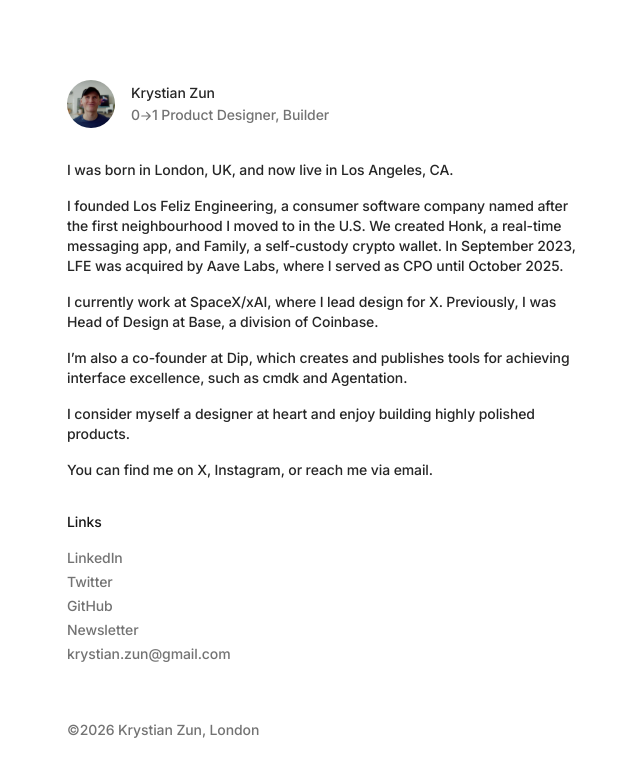
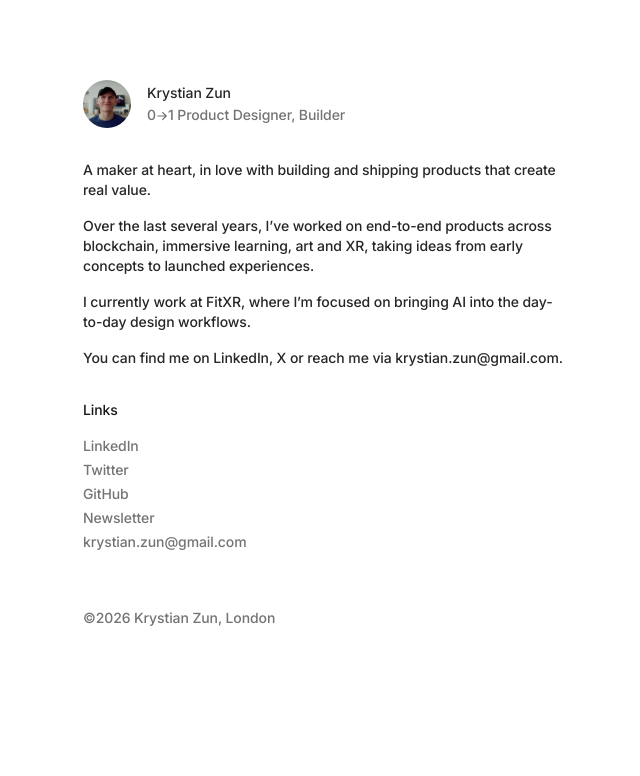
Before and after one commit to krystianzun/krystianzun-com, a Next.js app: page / in a window 1280 px wide. Shown: the top 776 px of the page, without its empty margins (317-957 px from the left). Built offline with nearby package versions, Linux system fonts and the light colour scheme.

Commit message:
update copy

```diff
--- a/app/page.tsx
+++ b/app/page.tsx
@@ -4,7 +4,7 @@
 
 export default function Home() {
   return (
-    <main className="pt-20 pb-20 mx-auto max-w-lg">
+    <main className="pt-20 pb-20 mx-auto max-w-lg px-4">
       <article className="mb-8">
         <header className="pb-8 flex flex-row items-center gap-4">
           <Image
@@ -34,27 +34,23 @@
           </div>
         </header>
         <div className="gap-4 text-primary grid">
-          <p>I was born in London, UK, and now live in Los Angeles, CA.</p>
           <p>
-            I founded Los Feliz Engineering, a consumer software company named
-            after the first neighbourhood I moved to in the U.S. We created
-            Honk, a real-time messaging app, and Family, a self-custody crypto
-            wallet. In September 2023, LFE was acquired by Aave Labs, where I
-            served as CPO until October 2025.
+            A maker at heart, in love with building and shipping products that
+            create real value.
           </p>
           <p>
-            I currently work at SpaceX/xAI, where I lead design for X.
-            Previously, I was Head of Design at Base, a division of Coinbase.
+            Over the last several years, I’ve worked on end-to-end products
+            across blockchain, immersive learning, art and XR, taking ideas from
+            early concepts to launched experiences.
           </p>
           <p>
-            I’m also a co-founder at Dip, which creates and publishes tools for
-            achieving interface excellence, such as cmdk and Agentation.
+            I currently work at FitXR, where I’m focused on bringing AI into the
+            day-to-day design workflows.
           </p>
           <p>
-            I consider myself a designer at heart and enjoy building highly
-            polished products.
+            You can find me on LinkedIn, X or reach me via
+            krystian.zun@gmail.com.
           </p>
-          <p>You can find me on X, Instagram, or reach me via email.</p>
         </div>
       </article>
 
```
Also changed, not shown: public/images/duckie.png (added).
